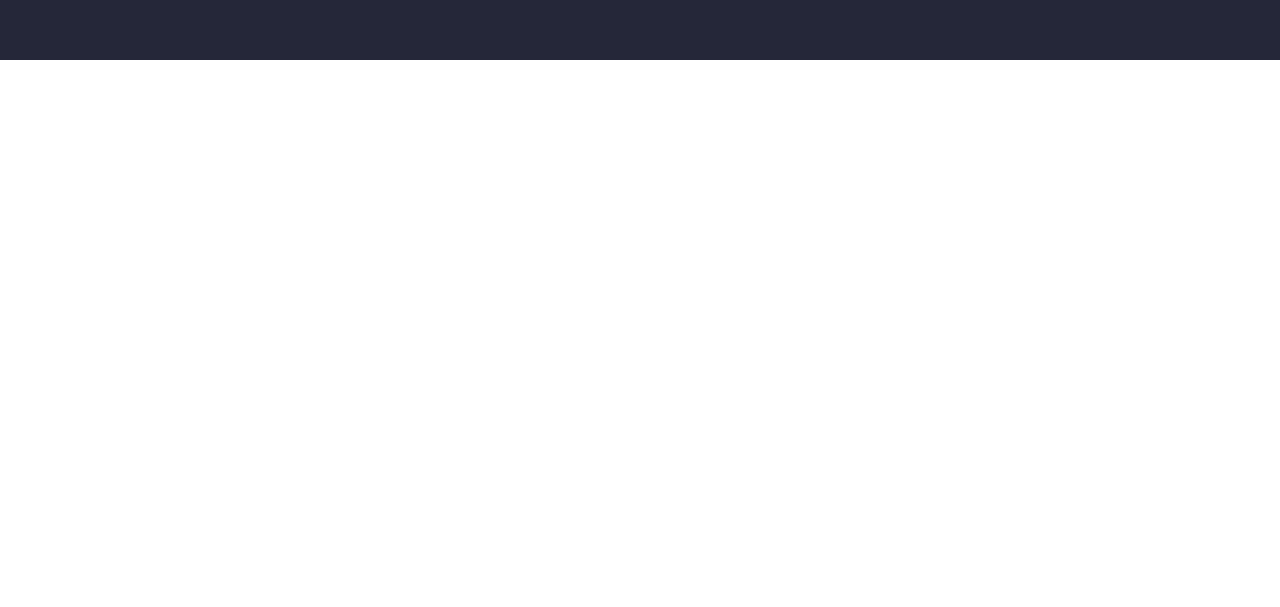
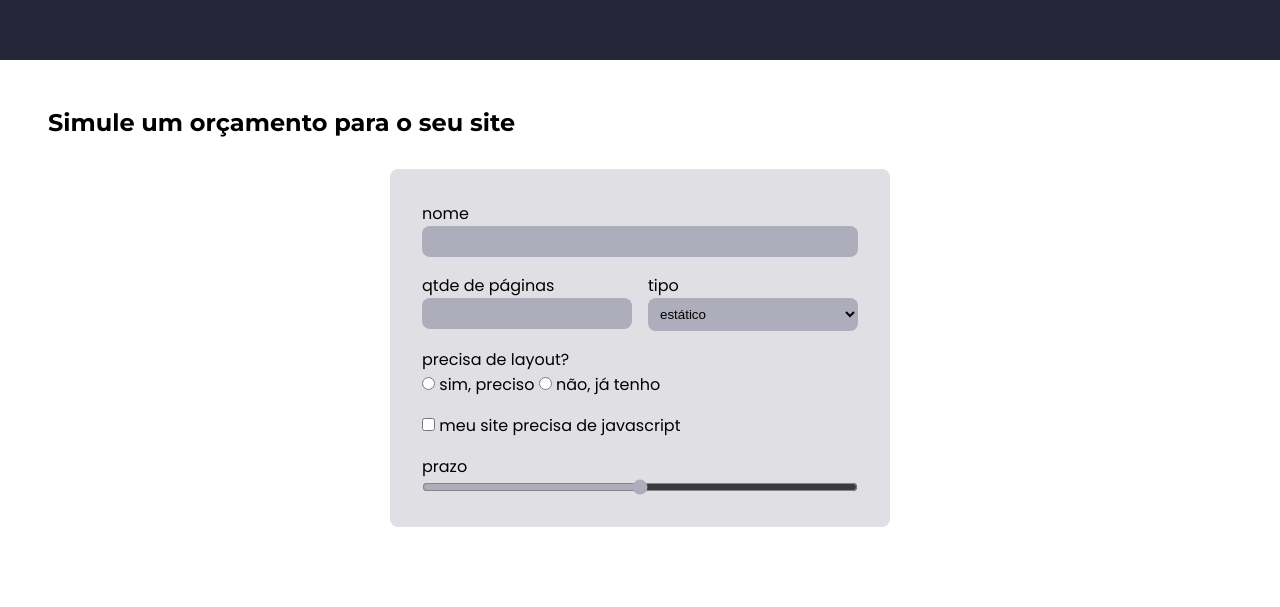
Before and after one commit to LuizGMNatale/Portifolio-senac-web, a plain HTML site: page index.html in a window 1280 px wide. Shown: the part 1940-2547 px from the top of the page. Before the commit the page ends 2000 px from the top, so only its background shows below. Drawn offline with Linux system fonts and the light colour scheme.

Commit message:
orçamento

```diff
--- a/assets/css/style.css
+++ b/assets/css/style.css
@@ -160,3 +160,49 @@ span {
 .card p {
   color: #FFF;
 }
+
+#secao-orcamento{
+    height: 100%;
+    padding: 3rem;
+}
+
+#form-orcamento{
+display: grid;
+grid-template-columns: 1fr 1fr;
+gap: 1rem;
+background-color: #e0dfe4;
+max-width: 500px;
+border-radius: .5rem;
+padding: 2rem;
+margin: 2rem auto;
+}
+
+.campo{
+  display: flex;
+  flex-direction: column;
+}
+
+.linha{
+  grid-column: 1 / 3;
+}
+
+input[type="text"],
+input[type="number"],
+select{
+  background-color: #adadbc;
+  border: 0;
+  padding: .5rem;
+  border-radius: .5rem;
+  outline: none
+}
+
+input[type="checkbox"],
+input[type="range"],
+input[type="radio"]{
+  accent-color: #adadbc;
+}
+
+
+input:focus{
+  border: solid 1px #2a1c8a;
+}
--- a/index.html
+++ b/index.html
@@ -72,5 +72,46 @@
         </ul>
    </section>
 
+   <section id="secao-orcamento">
+    <h2>Simule um orçamento para o seu site</h2>
+    <form action="" id="form-orcamento">
+        <div class="campo linha">
+            <label for="nome">nome</label>
+            <input type="text" id="nome">
+        </div>
+        <div class="campo">
+            <label for="qtde">qtde de páginas</label>
+            <input type="number" min="1" id="qtde">
+        </div>
+
+        <div class="campo">
+            <label for="tipo">tipo</label>
+            <select name="tipo" id="tipo">
+                <option value="">estático</option>
+                <option value="">dinâmico</option>
+            </select>
+        </div>
+
+        <div class="campo linha">
+            <label for="">precisa de layout?</label>
+            <div>
+                <input name="layout" type="radio" id="layout_sim">
+                <label for="layout_sim">sim, preciso</label>
+                <input name="layout" type="radio" id="layout_nao">
+                <label for="layout_nao">não, já tenho</label>
+            </div>
+        </div>
+
+        <div class="linha">
+            <input type="checkbox" id="js">
+            <label for="js">meu site precisa de javascript</label>
+        </div>
+
+    <div class="campo linha">
+        <label for="prazo">prazo</label>
+        <input type="range" id="prazo">
+    </div>
+    </form>
+   </section>
 </body>
 </html>
```
